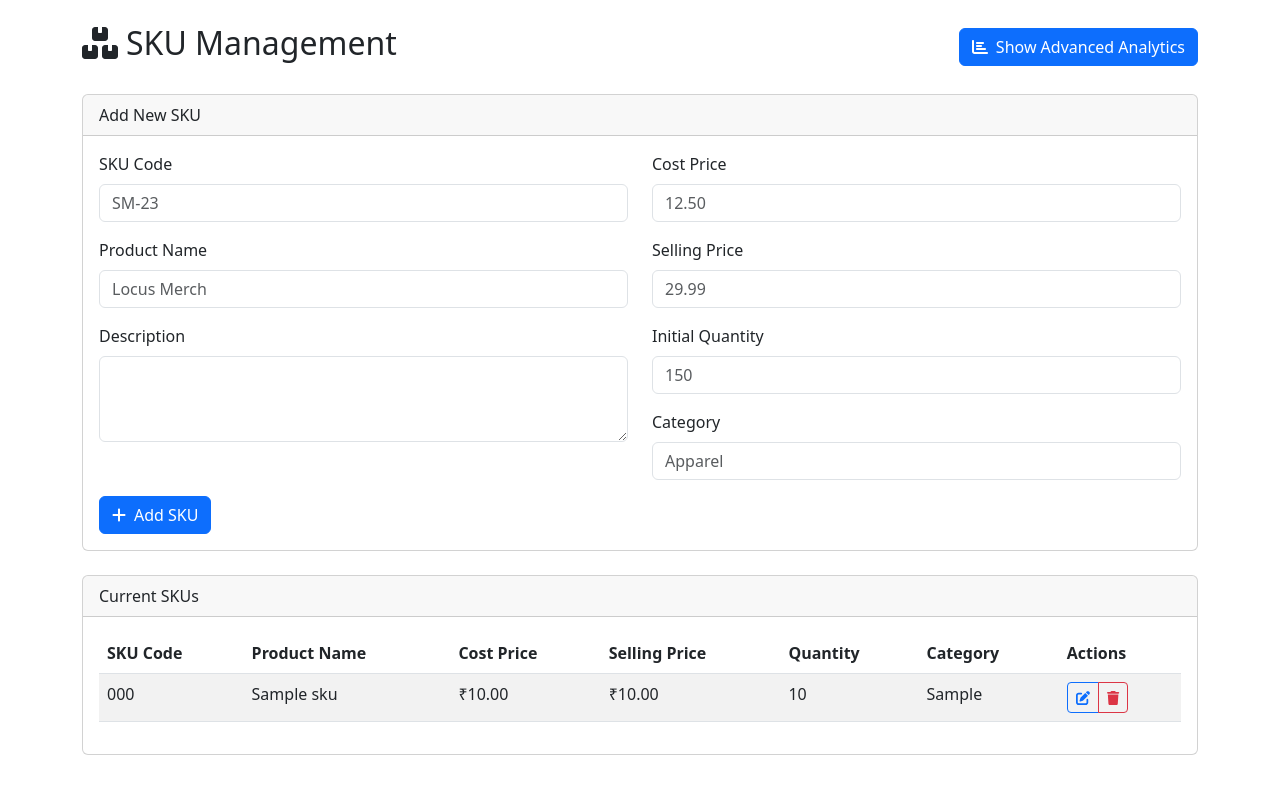
After one commit to omchitlangia/locus, a Flask app: page /management in a window 1280 px wide. The commit adds this page. Run offline with Flask 3, Linux system fonts and the light colour scheme; a user stored in the database is signed in; tables that the repository leaves empty hold one stand-in row (values such as "Sample post").

Commit message:
integrated sku's and ep + added EP completely

```diff
--- a/app/__init__.py
+++ b/app/__init__.py
@@ -26,10 +26,16 @@ def create_app():
     from app.optimization.routes import opt_bp
     app.register_blueprint(opt_bp)
 
+    from app.visualization.routes import visualization_bp
+    app.register_blueprint(visualization_bp)
+
     from app.forecasting.routes import forecast_bp
     app.register_blueprint(forecast_bp)
 
     from app.ep.routes import event_bp
     app.register_blueprint(event_bp)
 
+    from app.sku.routes import sku_bp
+    app.register_blueprint(sku_bp)
+
     return app
--- /dev/null
+++ b/app/ep/desktop.ini
@@ -0,0 +1,2 @@
+[.ShellClassInfo]
+IconResource=C:\Program Files\Google\Drive File Stream\110.0.2.0\GoogleDriveFS.exe,26
--- /dev/null
+++ b/app/sku/__init__.py
@@ -0,0 +1,6 @@
+from flask import Blueprint
+
+# Add the prefix here instead of during registration
+sku_bp = Blueprint('sku', __name__)
+
+from . import routes  # Keep this import after creating the blueprint
--- /dev/null
+++ b/app/sku/desktop.ini
@@ -0,0 +1,2 @@
+[.ShellClassInfo]
+IconResource=C:\Program Files\Google\Drive File Stream\110.0.2.0\GoogleDriveFS.exe,26
--- /dev/null
+++ b/app/sku/forms.py
@@ -0,0 +1,12 @@
+from flask_wtf import FlaskForm
+from wtforms import StringField, FloatField, IntegerField, TextAreaField, SelectField
+from wtforms.validators import DataRequired, NumberRange
+
+class SKUForm(FlaskForm):
+    code = StringField('SKU Code', validators=[DataRequired()])
+    name = StringField('Product Name', validators=[DataRequired()])
+    description = TextAreaField('Description')
+    cost_price = FloatField('Cost Price', validators=[DataRequired(), NumberRange(min=0)])
+    selling_price = FloatField('Selling Price', validators=[DataRequired(), NumberRange(min=0)])
+    quantity = IntegerField('Initial Quantity', validators=[NumberRange(min=0)])
+    category = StringField('Category')
--- /dev/null
+++ b/app/sku/routes.py
@@ -0,0 +1,58 @@
+from flask import render_template, redirect, url_for, flash
+from flask_login import login_required, current_user
+from app import db
+from app.sku.models import SKU
+from app.sku.forms import SKUForm
+from . import sku_bp
+from sqlalchemy import func
+
+@sku_bp.route('/management', methods=['GET', 'POST'])
+@login_required
+def index():
+    form = SKUForm()
+
+    if form.validate_on_submit():
+        try:
+            sku = SKU(
+                code=form.code.data,
+                name=form.name.data,
+                description=form.description.data,
+                cost_price=form.cost_price.data,
+                selling_price=form.selling_price.data,
+                quantity=form.quantity.data,
+                category=form.category.data,
+                user_id=current_user.id
+            )
+            db.session.add(sku)
+            db.session.commit()
+            flash('SKU added successfully!', 'success')
+            return redirect(url_for('sku.index'))
+        except Exception as e:
+            db.session.rollback()
+            flash(f'Error creating SKU: {str(e)}', 'danger')
+
+    skus = SKU.query.filter_by(user_id=current_user.id).all()
+
+    # Enhanced analytics calculations
+    analytics = {
+        'total_skus': len(skus),
+        'total_inventory_value': sum(sku.cost_price * sku.quantity for sku in skus),
+        'total_potential_revenue': sum(sku.selling_price * sku.quantity for sku in skus),
+        'category_breakdown': db.session.query(
+            SKU.category,
+            func.count(SKU.id).label('count'),
+            func.sum(SKU.cost_price * SKU.quantity).label('total_cost'),
+            func.sum(SKU.selling_price * SKU.quantity).label('total_value')
+        ).filter_by(user_id=current_user.id).group_by(SKU.category).all()
+    }
+
+    for sku in skus:
+        sku.profit = sku.selling_price - sku.cost_price
+        sku.profit_margin = (sku.profit / sku.selling_price) * 100 if sku.selling_price else 0
+        sku.inventory_value = sku.cost_price * sku.quantity
+        sku.revenue_potential = sku.selling_price * sku.quantity
+
+    return render_template('sku/sku_management.html',
+                         form=form,
+                         skus=skus,
+                         analytics=analytics)
--- /dev/null
+++ b/app/templates/ep/desktop.ini
@@ -0,0 +1,2 @@
+[.ShellClassInfo]
+IconResource=C:\Program Files\Google\Drive File Stream\110.0.2.0\GoogleDriveFS.exe,26
--- /dev/null
+++ b/app/templates/sku/desktop.ini
@@ -0,0 +1,2 @@
+[.ShellClassInfo]
+IconResource=C:\Program Files\Google\Drive File Stream\110.0.2.0\GoogleDriveFS.exe,26
--- /dev/null
+++ b/app/templates/sku/sku_management.html
@@ -0,0 +1,358 @@
+<!DOCTYPE html>
+<html lang="en">
+<head>
+    <meta charset="UTF-8">
+    <meta name="viewport" content="width=device-width, initial-scale=1.0">
+    <title>SKU Management</title>
+    <link href="https://cdn.jsdelivr.net/npm/bootstrap@5.3.0/dist/css/bootstrap.min.css" rel="stylesheet">
+    <script src="https://cdn.jsdelivr.net/npm/chart.js"></script>
+    <script src="https://cdnjs.cloudflare.com/ajax/libs/font-awesome/6.0.0/js/all.min.js"></script>
+    <style>
+        .analytics-section { display: none; }
+        .profit-positive { color: #28a745; font-weight: 500; }
+        .profit-negative { color: #dc3545; font-weight: 500; }
+        .card-analytics { border-left: 4px solid #4e73df; }
+        .progress { height: 20px; }
+        .chart-container { position: relative; height: 300px; width: 100%; }
+        .badge-profit { background-color: #1cc88a; }
+        .badge-inventory { background-color: #36b9cc; }
+    </style>
+</head>
+<body>
+    <div class="container mt-4">
+        <!-- Header with Toggle -->
+        <div class="d-flex justify-content-between align-items-center mb-4">
+            <h2><i class="fas fa-boxes me-2"></i>SKU Management</h2>
+            <button id="toggleAnalytics" class="btn btn-primary">
+                <i class="fas fa-chart-bar me-2"></i>Show Advanced Analytics
+            </button>
+        </div>
+
+        <!-- Add New SKU Form -->
+        <div class="card mb-4">
+            <div class="card-header">Add New SKU</div>
+            <div class="card-body">
+                <form method="POST">
+                    {{ form.hidden_tag() }}
+                    <div class="row">
+                        <div class="col-md-6">
+                            <div class="mb-3">
+                                {{ form.code.label(class="form-label") }}
+                                {{ form.code(class="form-control", placeholder="SM-23") }}
+                            </div>
+                            <div class="mb-3">
+                                {{ form.name.label(class="form-label") }}
+                                {{ form.name(class="form-control", placeholder="Locus Merch") }}
+                            </div>
+                            <div class="mb-3">
+                                {{ form.description.label(class="form-label") }}
+                                {{ form.description(class="form-control", rows="3") }}
+                            </div>
+                        </div>
+                        <div class="col-md-6">
+                            <div class="mb-3">
+                                {{ form.cost_price.label(class="form-label") }}
+                                {{ form.cost_price(class="form-control", placeholder="12.50") }}
+                            </div>
+                            <div class="mb-3">
+                                {{ form.selling_price.label(class="form-label") }}
+                                {{ form.selling_price(class="form-control", placeholder="29.99") }}
+                            </div>
+                            <div class="mb-3">
+                                {{ form.quantity.label(class="form-label") }}
+                                {{ form.quantity(class="form-control", placeholder="150") }}
+                            </div>
+                            <div class="mb-3">
+                                {{ form.category.label(class="form-label") }}
+                                {{ form.category(class="form-control", placeholder="Apparel") }}
+                            </div>
+                        </div>
+                    </div>
+                    <button type="submit" class="btn btn-primary">
+                        <i class="fas fa-plus me-2"></i>Add SKU
+                    </button>
+                </form>
+            </div>
+        </div>
+
+        <!-- Current SKUs Table -->
+        <div class="card mb-4">
+            <div class="card-header">Current SKUs</div>
+            <div class="card-body">
+                <div class="table-responsive">
+                    <table class="table table-striped table-hover">
+                        <thead>
+                            <tr>
+                                <th>SKU Code</th>
+                                <th>Product Name</th>
+                                <th>Cost Price</th>
+                                <th>Selling Price</th>
+                                <th>Quantity</th>
+                                <th>Category</th>
+                                <th>Actions</th>
+                            </tr>
+                        </thead>
+                        <tbody>
+                            {% for sku in skus %}
+                            <tr>
+                                <td>{{ sku.code }}</td>
+                                <td>{{ sku.name }}</td>
+                                <td>₹{{ "%.2f"|format(sku.cost_price) }}</td>
+                                <td>₹{{ "%.2f"|format(sku.selling_price) }}</td>
+                                <td>{{ sku.quantity }}</td>
+                                <td>{{ sku.category }}</td>
+                                <td>
+                                    <div class="btn-group btn-group-sm">
+                                        <button class="btn btn-outline-primary">
+                                            <i class="fas fa-edit"></i>
+                                        </button>
+                                        <button class="btn btn-outline-danger">
+                                            <i class="fas fa-trash"></i>
+                                        </button>
+                                    </div>
+                                </td>
+                            </tr>
+                            {% endfor %}
+                        </tbody>
+                    </table>
+                </div>
+            </div>
+        </div>
+
+        <!-- Enhanced Analytics Section -->
+        <div id="analyticsSection" class="analytics-section">
+            <!-- Summary Cards -->
+            <div class="row mb-4">
+                <div class="col-md-4">
+                    <div class="card card-analytics h-100">
+                        <div class="card-body">
+                            <h5 class="card-title"><i class="fas fa-box me-2"></i>Inventory Summary</h5>
+                            <div class="d-flex align-items-center mt-3">
+                                <div class="me-3 text-primary">
+                                    <i class="fas fa-boxes fa-2x"></i>
+                                </div>
+                                <div>
+                                    <div class="small">Total SKUs</div>
+                                    <div class="h4">{{ analytics.total_skus }}</div>
+                                </div>
+                            </div>
+                            <hr>
+                            <div class="mb-2">
+                                <span class="small">Inventory Value:</span>
+                                <span class="float-end fw-bold">
+                                    ₹{{ "%.2f"|format(analytics.total_inventory_value) }}
+                                </span>
+                            </div>
+                            <div>
+                                <span class="small">Revenue Potential:</span>
+                                <span class="float-end fw-bold text-success">
+                                    ₹{{ "%.2f"|format(analytics.total_potential_revenue) }}
+                                </span>
+                            </div>
+                        </div>
+                    </div>
+                </div>
+
+                <!-- Profit Distribution Chart -->
+                <div class="col-md-8">
+                    <div class="card h-100">
+                        <div class="card-body">
+                            <h5 class="card-title"><i class="fas fa-chart-line me-2"></i>Profit Distribution</h5>
+                            <div class="chart-container">
+                                <canvas id="profitChart"></canvas>
+                            </div>
+                        </div>
+                    </div>
+                </div>
+            </div>
+
+            <!-- Category Breakdown -->
+            <div class="card mb-4">
+                <div class="card-header bg-primary text-white">
+                    <i class="fas fa-tags me-2"></i>Category Breakdown
+                </div>
+                <div class="card-body">
+                    <div class="row">
+                        <div class="col-md-6">
+                            <div class="chart-container" style="height: 250px;">
+                                <canvas id="categoryChart"></canvas>
+                            </div>
+                        </div>
+                        <div class="col-md-6">
+                            <table class="table table-sm">
+                                <thead>
+                                    <tr>
+                                        <th>Category</th>
+                                        <th>SKUs</th>
+                                        <th>Total Value</th>
+                                        <th>Average Margin</th>
+                                    </tr>
+                                </thead>
+                                <tbody>
+                                    {% for cat in analytics.category_breakdown %}
+                                    <tr>
+                                        <td>{{ cat.category or 'Uncategorized' }}</td>
+                                        <td>{{ cat.count }}</td>
+                                        <td>₹{{ "%.2f"|format(cat.total_value) }}</td>
+                                        <td class="{{ 'profit-positive' if (cat.total_value - cat.total_cost) >= 0 else 'profit-negative' }}">
+                                            {{ "%.1f"|format((cat.total_value - cat.total_cost)/cat.total_value*100 if cat.total_value else 0) }}%
+                                        </td>
+                                    </tr>
+                                    {% endfor %}
+                                </tbody>
+                            </table>
+                        </div>
+                    </div>
+                </div>
+            </div>
+
+            <!-- Performance Leaders -->
+            <div class="card">
+                <div class="card-header bg-primary text-white">
+                    <i class="fas fa-trophy me-2"></i>Performance Leaders
+                </div>
+                <div class="card-body">
+                    <div class="row">
+                        <div class="col-md-6">
+                            <h6><i class="fas fa-arrow-up me-2 text-success"></i>Top 5 by Profit Margin</h6>
+                            <div class="list-group">
+                                {% for sku in (skus|sort(attribute='profit_margin', reverse=True))[:5] %}
+                                <div class="list-group-item d-flex justify-content-between align-items-center">
+                                    <div>
+                                        <strong>{{ sku.code }}</strong> - {{ sku.name }}
+                                        <div class="small text-muted">{{ sku.category }}</div>
+                                    </div>
+                                    <span class="badge badge-profit rounded-pill">
+                                        {{ "%.1f"|format(sku.profit_margin) }}%
+                                    </span>
+                                </div>
+                                {% endfor %}
+                            </div>
+                        </div>
+                        <div class="col-md-6">
+                            <h6><i class="fas fa-dollar-sign me-2 text-primary"></i>Top 5 by Inventory Value</h6>
+                            <div class="list-group">
+                                {% for sku in (skus|sort(attribute='inventory_value', reverse=True))[:5] %}
+                                <div class="list-group-item d-flex justify-content-between align-items-center">
+                                    <div>
+                                        <strong>{{ sku.code }}</strong> - {{ sku.name }}
+                                        <div class="small text-muted">Qty: {{ sku.quantity }}</div>
+                                    </div>
+                                    <span class="badge badge-inventory rounded-pill">
+                                        ₹{{ "%.2f"|format(sku.inventory_value) }}
+                                    </span>
+                                </div>
+                                {% endfor %}
+                            </div>
+                        </div>
+                    </div>
+                </div>
+            </div>
+        </div>
+    </div>
+
+    <script>
+        // Toggle Analytics Section
+        document.getElementById('toggleAnalytics').addEventListener('click', function() {
+            const section = document.getElementById('analyticsSection');
+            section.style.display = section.style.display === 'none' ? 'block' : 'none';
+            this.innerHTML = section.style.display === 'none'
+                ? '<i class="fas fa-chart-bar me-2"></i>Show Advanced Analytics'
+                : '<i class="fas fa-times me-2"></i>Hide Advanced Analytics';
+        });
+
+        // Prepare chart data
+        const skuCodes = [];
+        const skuProfits = [];
+        {% for sku in skus %}
+            skuCodes.push('{{ sku.code }}');
+            skuProfits.push({{ sku.profit }});
+        {% endfor %}
+
+        const categoryLabels = [];
+        const categoryValues = [];
+        {% for cat in analytics.category_breakdown %}
+            categoryLabels.push('{{ cat.category or "Uncategorized" }}');
+            categoryValues.push({{ cat.total_value }});
+        {% endfor %}
+
+        // Profit Distribution Chart
+        const profitCtx = document.getElementById('profitChart').getContext('2d');
+        new Chart(profitCtx, {
+            type: 'bar',
+            data: {
+                labels: skuCodes,
+                datasets: [{
+                    label: 'Profit per Unit (₹)',
+                    data: skuProfits,
+                    backgroundColor: '#4e73df',
+                    borderColor: '#2e59d9',
+                    borderWidth: 1
+                }]
+            },
+            options: {
+                responsive: true,
+                maintainAspectRatio: false,
+                plugins: {
+                    legend: {
+                        display: false
+                    },
+                    tooltip: {
+                        callbacks: {
+                            label: function(context) {
+                                return '₹' + context.raw.toFixed(2);
+                            }
+                        }
+                    }
+                },
+                scales: {
+                    y: {
+                        beginAtZero: true,
+                        ticks: {
+                            callback: function(value) {
+                                return '₹' + value;
+                            }
+                        }
+                    }
+                }
+            }
+        });
+
+        // Category Breakdown Chart
+        const categoryCtx = document.getElementById('categoryChart').getContext('2d');
+        new Chart(categoryCtx, {
+            type: 'doughnut',
+            data: {
+                labels: categoryLabels,
+                datasets: [{
+                    data: categoryValues,
+                    backgroundColor: [
+                        '#4e73df', '#1cc88a', '#36b9cc', '#f6c23e', '#e74a3b', '#6c757d'
+                    ],
+                    hoverBorderColor: "rgba(234, 236, 244, 1)",
+                }]
+            },
+            options: {
+                maintainAspectRatio: false,
+                plugins: {
+                    legend: {
+                        position: 'right',
+                    },
+                    tooltip: {
+                        callbacks: {
+                            label: function(context) {
+                                const label = context.label || '';
+                                const value = context.raw || 0;
+                                const total = context.dataset.data.reduce((a, b) => a + b, 0);
+                                const percentage = Math.round((value / total) * 100);
+                                return `${label}: ₹${value.toFixed(2)} (${percentage}%)`;
+                            }
+                        }
+                    }
+                },
+                cutout: '70%',
+            }
+        });
+    </script>
+</body>
+</html>
--- a/app/templates/user_management/welcome.html
+++ b/app/templates/user_management/welcome.html
@@ -878,7 +878,6 @@ body.dark-mode .navbar a:hover {
   <div id="musicControls">
     <audio id="bgMusic" autoplay loop>
       <source src="static/audio/track1.mp3" type="audio/mpeg">
-      Your browser does not support the audio element.
     </audio>
     <div id="currentTrack">🎵 Track: <span id="trackNum">1</span></div>
     <div class="music-buttons">
--- a/app/visualization/routes.py
+++ b/app/visualization/routes.py
@@ -11,7 +11,7 @@ from flask import request, jsonify
 from io import BytesIO
 import base64
 from sqlalchemy import func, text
-from datetime import datetime, timedelta
+from datetime import datetime
 try:
     from dateutil.relativedelta import relativedelta
 except ImportError:
```
Also changed, not shown: app/sku/models.py (added, +17 -0 lines), app/sku/tables.py (added, +20 -0 lines), app/templates/dashboard.html (+6 -3 lines), app/static/photos/basic_stats.png (added), app/static/photos/for.png (added), app/static/photos/sku.png (added), app/templates/dashboard (1).html (added), app/templates/user_management/welcome (1).html (added), app/templates/user_management/welcome (2).html (added).
